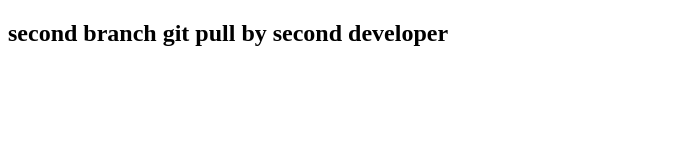
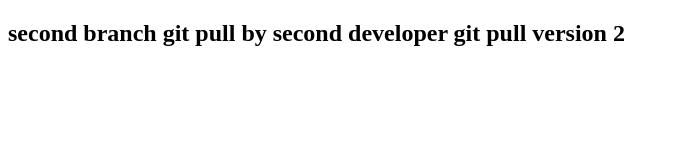
Before and after one commit to sebasgiraldo1123/pruebasGit, a plain HTML site: page index.html in a window 1280 px wide. Shown: the whole page, without its empty margins (0-679 px from the left). Drawn offline with Linux system fonts and the light colour scheme.

Commit message:
Pull request 2

```diff
--- a/index.html
+++ b/index.html
@@ -10,6 +10,7 @@
     <h2>
         second branch
         git pull by second developer
+        git pull version 2
     </h2>
 </body>
 </html>
```
